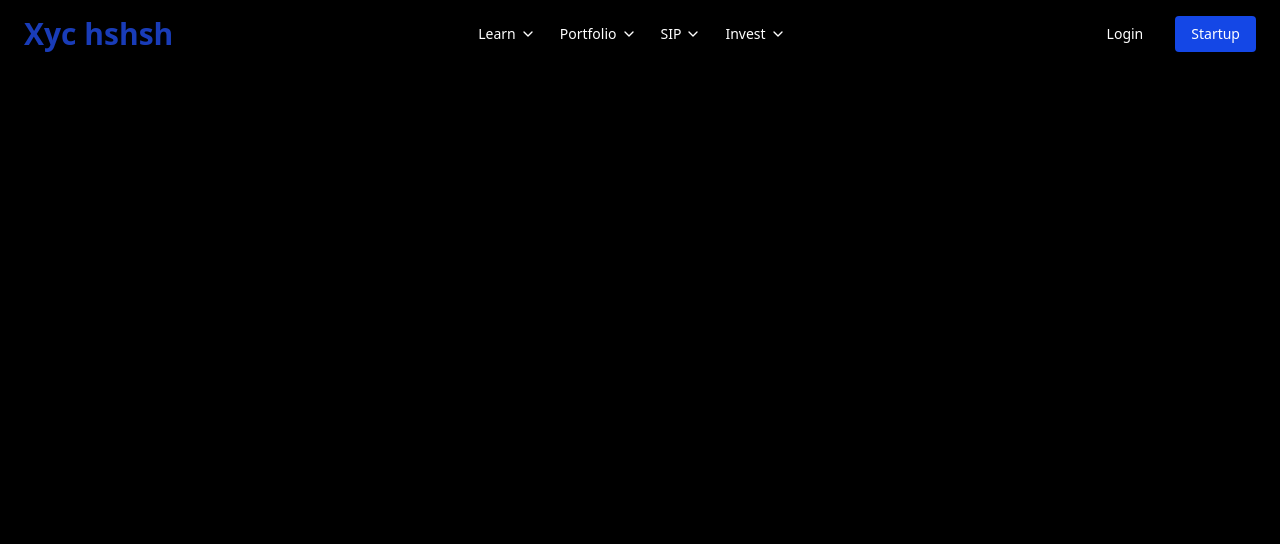
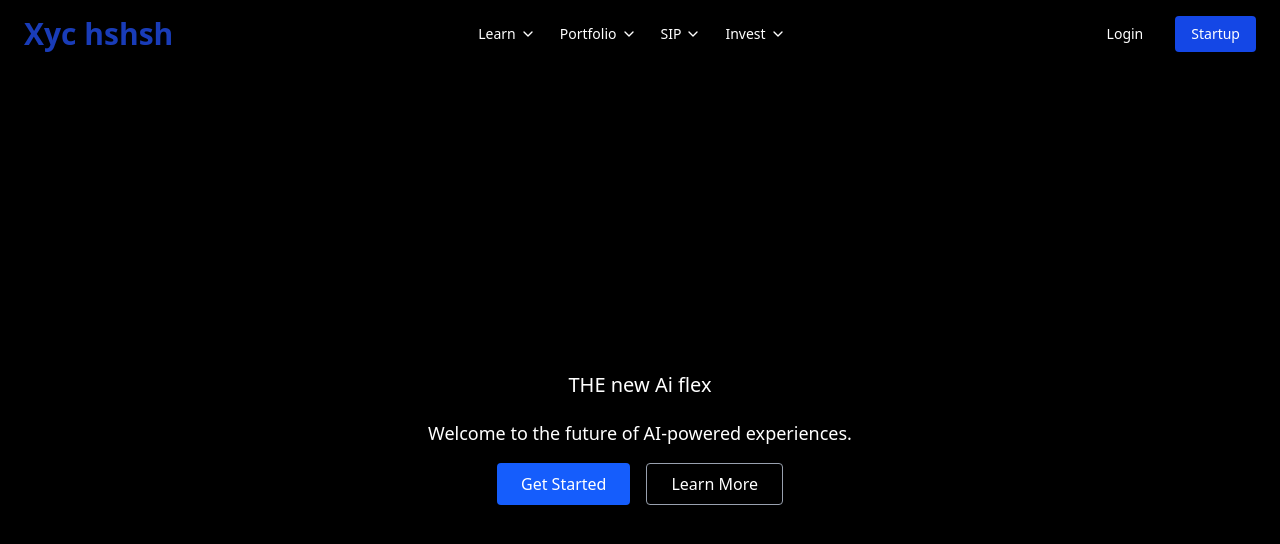
Before and after one commit to vampire20045/buildathon, a React (Vite) app in the folder frontend/my-app/: page / in a window 1280 px wide. Shown: the top 544 px of the page. Built offline with nearby package versions, Linux system fonts and the light colour scheme.

Commit message:
initial_hardik

```diff
--- a/frontend/my-app/src/newcompo/homepage.tsx
+++ b/frontend/my-app/src/newcompo/homepage.tsx
@@ -1,17 +1,35 @@
-import Navbar from "./subcomponent/navbar"
+import { Heading } from "./subcomponent/Heading";
+import Navbar from "./subcomponent/navbar";
 
-export const Homepage=()=>{
-    return(
-        <div className="bg-black ">
-            {/* this is the vanta div need to ad  bg 3d */}
-            <div className="h-screen w-full text-white  ">
-<div className="h-18 w-full ">
-    <Navbar></Navbar>
+export const Homepage = () => {
+  return (
+    <div className="bg-black text-white">
+      {/* Full-screen container with column layout */}
+      <div className="h-screen w-full flex flex-col">
 
-</div>
-</div>
+        {/* Navbar */}
+        <div className="h-18 w-full">
+          <Navbar />
+        </div>
 
-
+        {/* Main content takes remaining height */}
+        <div className="flex-1 w-full bg-black text-white flex items-center justify-center">
+          <div className="flex flex-col items-center text-center space-y-4">
+            <Heading heading="THE new Ai flex" />
+            <p className="text-lg text-white">
+              Welcome to the future of AI-powered experiences.
+            </p>
+            <div className="flex gap-4">
+              <button className="px-6 py-2 bg-blue-600 text-white rounded hover:bg-blue-700">
+                Get Started
+              </button>
+              <button className="px-6 py-2 border border-gray-400 rounded hover:bg-gray-200">
+                Learn More
+              </button>
+            </div>
+          </div>
         </div>
-    )
-}
+      </div>
+    </div>
+  );
+};
--- a/frontend/my-app/src/newcompo/subcomponent/Heading.tsx
+++ b/frontend/my-app/src/newcompo/subcomponent/Heading.tsx
@@ -4,7 +4,7 @@ interface propsType{
 }
 export const Heading=(props:propsType)=>{
     return (
-        <div className={`text-xl text-${props.align} p-1 text-black font-medium`}>
+        <div className={`text-xl text-${props.align} p-1  font-medium`}>
             {props.heading}
         </div>
     )
```
